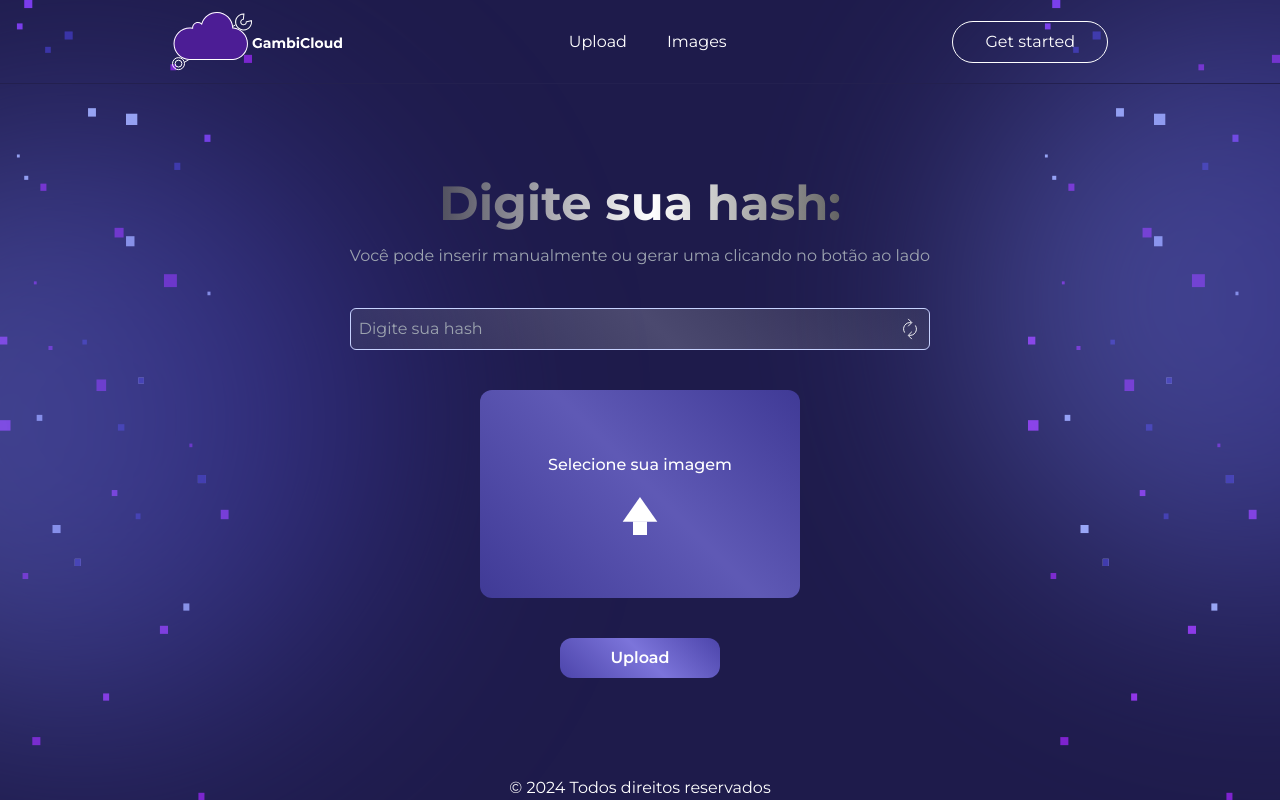
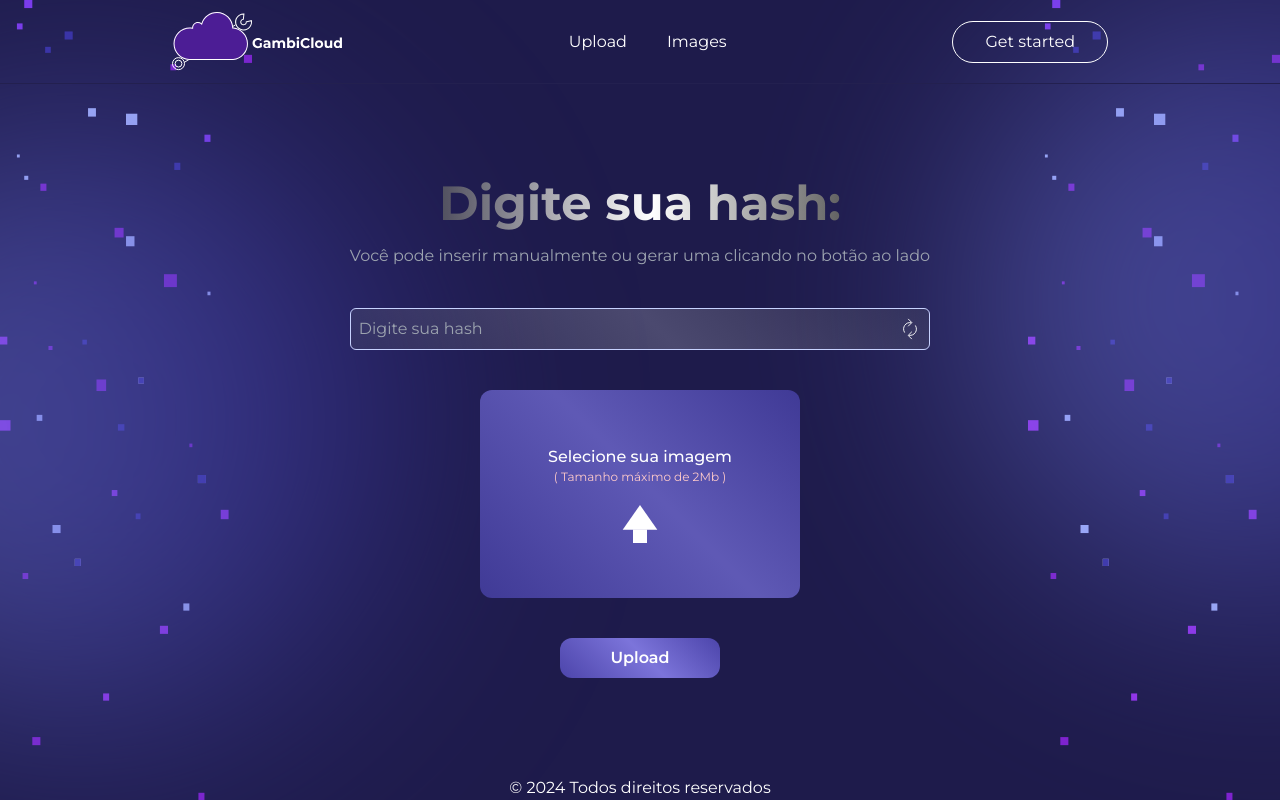
Before and after one commit to Guilherme-Matosoli/gambi-cloud-client, a Next.js app: page /upload in a window 1280 px wide. Shown: the top 800 px of the page. Built offline with nearby package versions, Linux system fonts and the light colour scheme.

Commit message:
add warn to image size (max 2MB) :tada:

```diff
--- a/src/components/FileInput/index.tsx
+++ b/src/components/FileInput/index.tsx
@@ -11,9 +11,15 @@ export const FileInput: React.FC<FileInputProps> = ({ onDropFunc, ...rest }) =>
     <label onDragOver={e => e.preventDefault()} onDrop={e => onDropFunc(e)} htmlFor="image" className="cursor-pointer flex flex-col gap-5 items-center justify-center w-80 h-52 bg-indigo-800 rounded-xl gradient-background transition-smooth hover-input max-phone:h-28 max-phone:w-56 max-phone:p-5 max-phone:gap-1">
       <input id="image" type="file" hidden accept="image/*"{...rest} />
 
-      <span className="text-white font-montserrat font-medium text-center">
-        Selecione sua imagem
-      </span>
+      <div className="flex flex-col items-center">
+        <span className="text-white font-montserrat font-medium text-center max-phone:text-xs">
+          Selecione sua imagem
+        </span>
+
+        <p className="text-red-200 font-montserrat text-xs max-phone:text-mini">
+          ( Tamanho máximo de 2Mb )
+        </p>
+      </div>
 
       <img
         src="/uploadIcon.svg"
```
